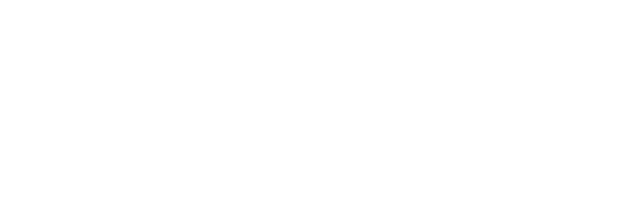
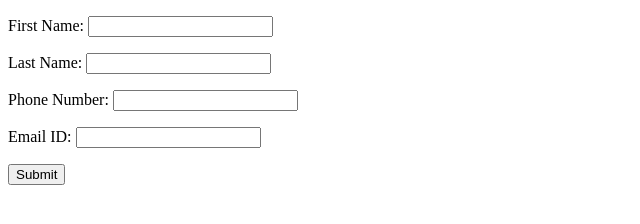
Before and after one commit to acciojob/form-login-2-Sandy177000, a website: page main.html in a window 1280 px wide. Shown: the whole page, without its empty margins (0-640 px from the left). Drawn offline with Linux system fonts and the light colour scheme.

Commit message:
created a submission

```diff
--- a/main.html
+++ b/main.html
@@ -8,7 +8,20 @@
 
 <body>
 	<!-- the entire body must be written by student -->
-    <script type="text/javascript" src="./script.js">
+    <form name="form1" method="submit">
+		<p> First Name:
+		<input name="fname"/>
+		</p>
+		<p> Last Name:
+		<input name="lname"/>
+		</p><p> Phone Number:
+		<input name="pNum"/>
+		</p><p> Email ID:
+		<input name="eid"/>
+		</p>
+		<button type="submit" onsubmit="return func()"> Submit</button>
+	</form>
+	<script type="text/javascript" src="./script.js">
 </script>
 
 </body>
--- a/script.js
+++ b/script.js
@@ -1 +1,13 @@
 //your JS code here. If required.
+
+function func() {
+	let fname = document.forms["form1"]["fname"].value;
+	let lname = document.forms["form1"]["lname"].value;
+	let pname = document.forms["form1"]["pname"].value;
+	let ename = document.forms["form1"]["ename"].value;
+
+	alert("First Name": fname + '\n'
+		  + "Last Name": lname + '\n' +
+		 "Phone Number": pname + '\n'
+		  + "Email ID": ename)
+}
```
